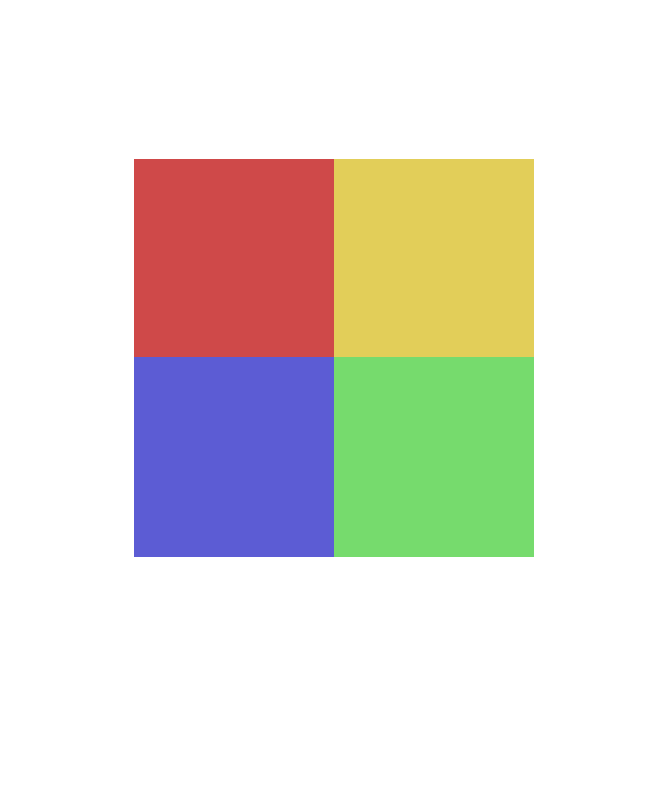
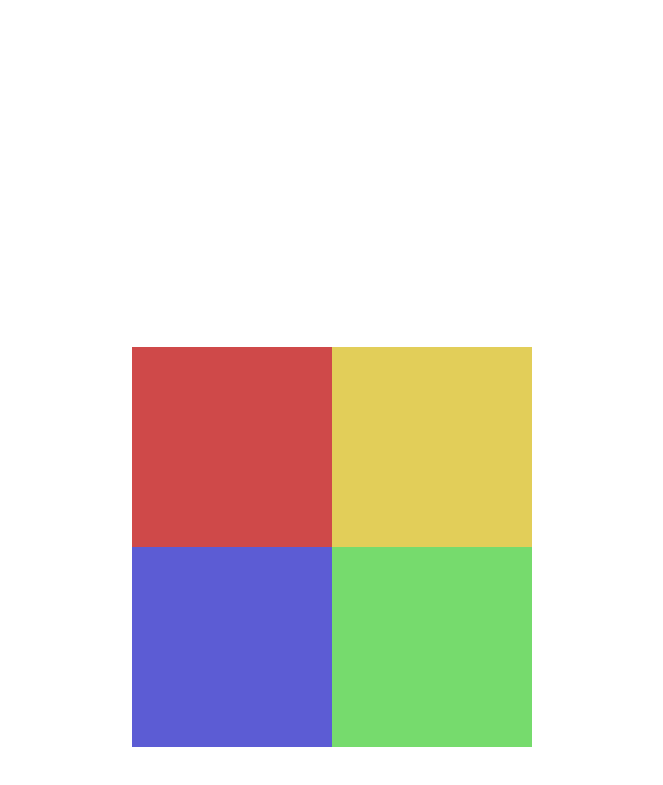
Before and after one commit to 0dessit/Lesson_9, a plain HTML site: page index.html in a window 1280 px wide. Shown: the part 1621-2406 px from the top of the page, without its empty margins (308-971 px from the left). Before the commit the page ends 2303 px from the top, so only its background shows below. Drawn offline with Linux system fonts and the light colour scheme.

Commit message:
my commit

```diff
--- a/index.html
+++ b/index.html
@@ -12,7 +12,7 @@
 <body>
     <div class="container">
 
-        <div class="content__box">
+
 
         <span class="text text__shadow">Text-shadow</span>
         <div class="box border__radius"></div>
@@ -29,7 +29,7 @@
             <div class="open__box box4"></div>
         </div>
     </div>
-    </div>
+
 
 </body>
 
--- a/styles/style.css
+++ b/styles/style.css
@@ -10,6 +10,7 @@ body {
 .container {
   min-height: 100vh;
   display: flex;
+  flex-direction: column;
   justify-content: center;
   align-items: center;
 }
@@ -90,15 +91,22 @@ body {
 }
 
 .open-up__box {
-  position: relative;
+  display: flex;
+  flex-wrap: wrap;
+  width: 400px;
+  height: 400px;
   margin: 300px;
   transition: transform 0.5s;
-  transform: cubic-bezier(0.19, 1, 0.22, 1);
+  position: relative;
 }
 .open-up__text {
   font-size: 64px;
   line-height: 18px;
   font-weight: bold;
+  position: absolute;
+  top: 190px;
+  left: 160px;
+  z-index: -1;
 }
 
 .open-up__box:hover .box__reverse {
@@ -110,47 +118,34 @@ body {
 }
 
 .box1 {
-  position: absolute;
-  top: -188px;
-  left: -155px;
   background-color: rgb(207, 73, 73);
-  width: 200px;
-  height: 200px;
+  width: 50%;
+  height: 50%;
   transition: transform 1.2s;
-  transform: cubic-bezier(0.19, 1, 0.22, 1);
   transform-origin: left top;
 }
 .box2 {
-  position: absolute;
-  top: -188px;
-  left: 45px;
   background-color: rgb(226, 206, 89);
-  width: 200px;
-  height: 200px;
+  width: 50%;
+  height: 50%;
   transition: transform 1.2s;
-  transform: cubic-bezier(0.19, 1, 0.22, 1);
+
   transform-origin: top right;
 }
 .box3 {
-  position: absolute;
-  top: 10px;
-  left: -155px;
   background-color: rgb(92, 92, 212);
-  width: 200px;
-  height: 200px;
+  width: 50%;
+  height: 50%;
   transition: transform 1.2s;
-  transform: cubic-bezier(0.19, 1, 0.22, 1);
+
   transform-origin: bottom left;
 }
 
 .box4 {
-  position: absolute;
-  top: 10px;
-  left: 45px;
   background-color: rgb(118, 219, 109);
-  width: 200px;
-  height: 200px;
+  width: 50%;
+  height: 50%;
   transition: transform 1.2s;
-  transform: cubic-bezier(0.19, 1, 0.22, 1);
+
   transform-origin: right bottom;
 }
```
Lines whose indentation alone changed are shown as unchanged.
